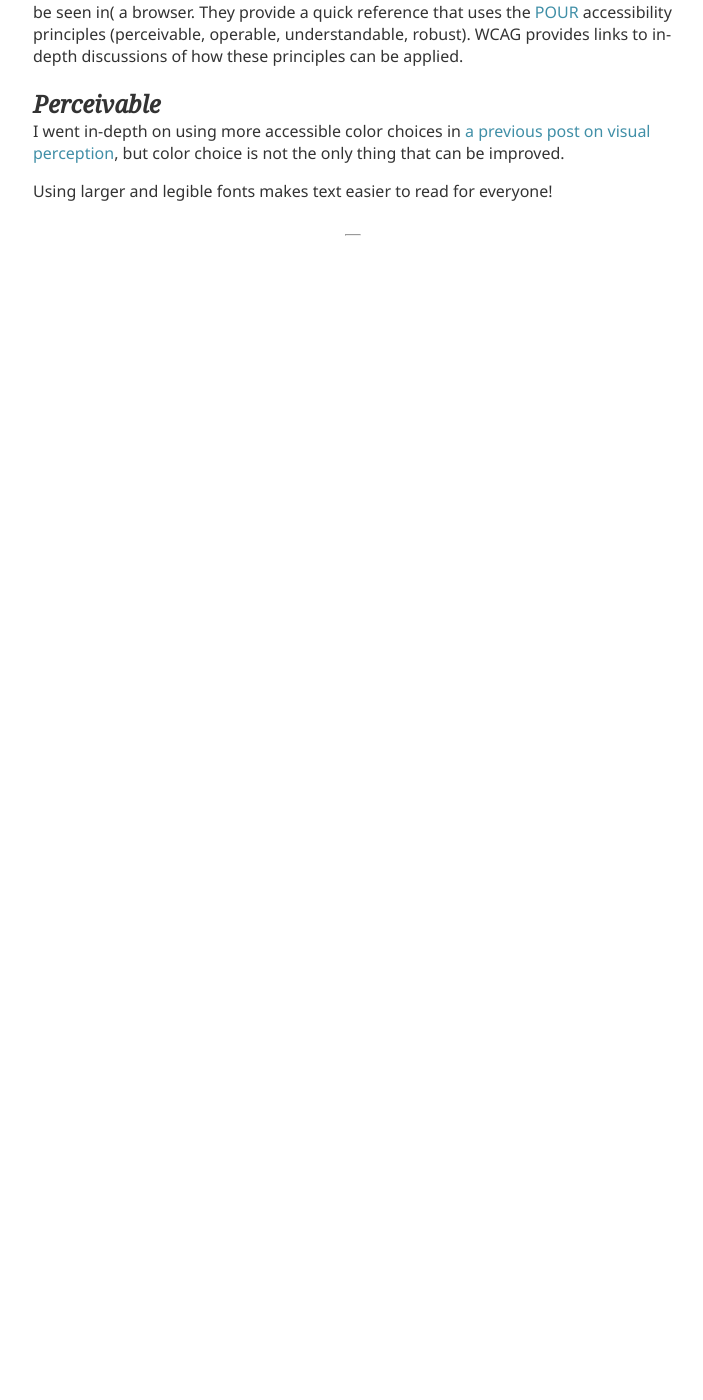
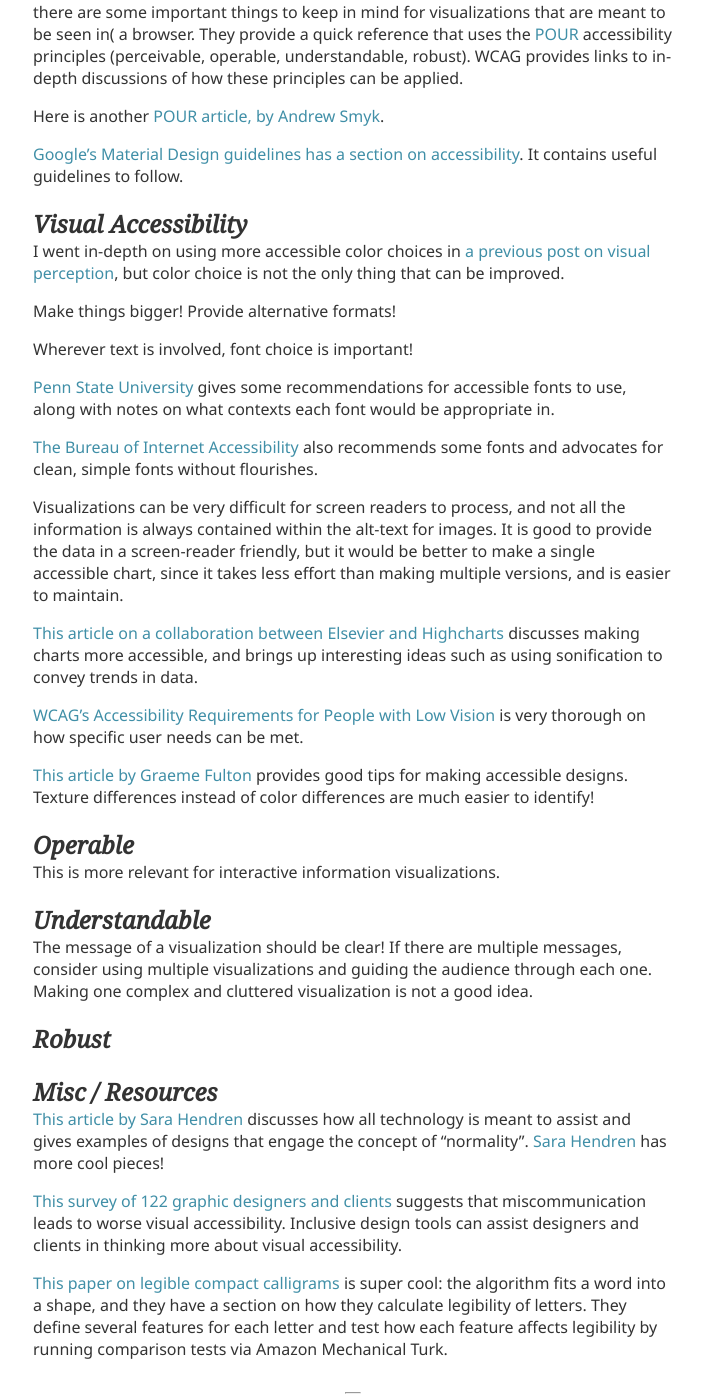
Before and after one commit to lester-lee/f2018-info-vis, a Jekyll site: the page built from _posts/2018-10-08-accessibility.md, in a window 1280 px wide and 1400 px high, scrolled down 756 px. Shown: the whole window, without its empty margins (287-990 px from the left). Built offline with Jekyll 4.4.1, drawn with Linux system fonts in a browser that asks for light colours; before the commit the page ends 1184 px from its top, so only the background shows below that; some of the changed text lies outside the part shown.

Commit message:
Write more for accessibility

```diff
--- a/_posts/2018-10-08-accessibility.md
+++ b/_posts/2018-10-08-accessibility.md
@@ -10,13 +10,49 @@ As [this Storytelling with Data post](http://www.storytellingwithdata.com/blog/2
 The post itself gives 5 tips on how to make a visualization more accessible, and links to more resources, such as [this data visualization style guide by Amy Cesal](https://cfpb.github.io/design-manual/data-visualization/data-visualization.html).
 
 ## General Guidelines
-The audience of a visualization is important. What is their reading level? How much do they already know about the topic? What types of charts are they used to? How much jargon will they understand? What information are they looking for?
+The audience of a visualization is important. What is their reading level? How much do they already know about the topic? What types of charts are they used to? How much jargon will they understand? What information are they looking for? In what contexts will they be looking at or interacting with the visualization?
 
 Ideally, these questions would be answered through extensive interaction and observation of the intended audience, as well as previous research, but this is not always possible. Sometimes we have to design for a wider audience, who we may or may not be familiar with. It is especially in these cases that we follow general guidelines and try to make our visualizations as accessible as possible, so that we do not unintentionally inhibit a potential viewer from understanding what we are trying to visualize.
 
 Though the [Web Content Accessibility Guidelines](https://www.w3.org/WAI/standards-guidelines/wcag/) cover a wide range of content, there are some important things to keep in mind for visualizations that are meant to be seen in( a browser. They provide a quick reference that uses the [POUR](http://www.dynamit.com/accessibility-principles/) accessibility principles (perceivable, operable, understandable, robust). WCAG provides links to in-depth discussions of how these principles can be applied.
 
-## Perceivable
+Here is another [POUR article, by Andrew Smyk](https://theblog.adobe.com/design-with-accessibility-in-mind-the-pour-methodology/).
+
+[Google's Material Design guidelines has a section on accessibility](https://material.io/design/usability/accessibility.html). It contains useful guidelines to follow.
+
+## Visual Accessibility
 I went in-depth on using more accessible color choices in [a previous post on visual perception]({{site.baseurl}}/2018/09/17/visualperception/), but color choice is not the only thing that can be improved.
 
-Using larger and legible fonts makes text easier to read for everyone!
+Make things bigger! Provide alternative formats!
+
+Wherever text is involved, font choice is important!
+
+[Penn State University](http://accessibility.psu.edu/legibility/fontface/) gives some recommendations for accessible fonts to use, along with notes on what contexts each font would be appropriate in.
+
+[The Bureau of Internet Accessibility](https://www.boia.org/blog/best-fonts-to-use-for-website-accessibility) also recommends some fonts and advocates for clean, simple fonts without flourishes.
+
+Visualizations can be very difficult for screen readers to process, and not all the information is always contained within the alt-text for images. It is good to provide the data in a screen-reader friendly, but it would be better to make a single accessible chart, since it takes less effort than making multiple versions, and is easier to maintain.
+
+[This article on a collaboration between Elsevier and Highcharts](https://www.elsevier.com/connect/making-charts-accessible-for-people-with-visual-impairments) discusses making charts more accessible, and brings up interesting ideas such as using sonification to convey trends in data.
+
+[WCAG's Accessibility Requirements for People with Low Vision](https://www.w3.org/TR/low-vision-needs/#introduction) is very thorough on how specific user needs can be met.
+
+[This article by Graeme Fulton](https://webdesign.tutsplus.com/articles/accessibility-basics-designing-for-visual-impairment--cms-27634) provides good tips for making accessible designs. Texture differences instead of color differences are much easier to identify!
+
+## Operable
+This is more relevant for interactive information visualizations.
+
+## Understandable
+The message of a visualization should be clear! If there are multiple messages, consider using multiple visualizations and guiding the audience through each one. Making one complex and cluttered visualization is not a good idea.
+
+
+
+## Robust
+
+
+## Misc / Resources
+[This article by Sara Hendren](https://www.wired.com/2014/10/all-technology-is-assistive/) discusses how all technology is meant to assist and gives examples of designs that engage the concept of "normality". [Sara Hendren](https://sarahendren.com/talks-plus-essays/) has more cool pieces!
+
+[This survey of 122 graphic designers and clients](https://www.sciencedirect.com/science/article/pii/S0142694X1500054X) suggests that miscommunication leads to worse visual accessibility. Inclusive design tools can assist designers and clients in thinking more about visual accessibility.
+
+[This paper on legible compact calligrams](https://www.cs.sfu.ca/~haoz/pubs/zou_sig16_calli.pdf) is super cool: the algorithm fits a word into a shape, and they have a section on how they calculate legibility of letters. They define several features for each letter and test how each feature affects legibility by running comparison tests via Amazon Mechanical Turk.
```
